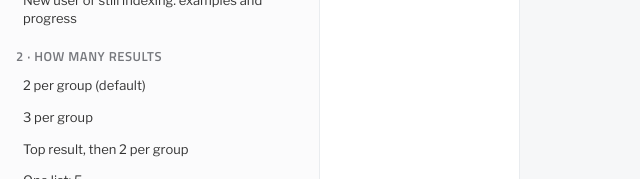
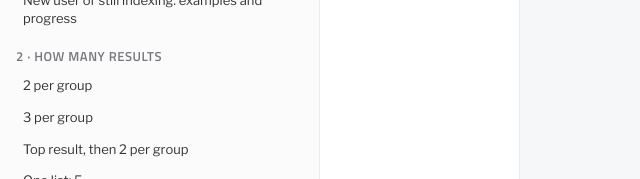
Before and after one commit to vanacart/semantic-search-prototype, a plain HTML site: page typeahead.html in a window 1280 px wide. Shown: the part 452-631 px from the top of the page, 0-640 px from the left. Drawn offline with nearby package versions, Linux system fonts and the light colour scheme.

Commit message:
Remove 'default' labels and add matching scenarios so no option is singled out
Co-Authored-By: Claude Opus 5.5 <noreply@anthropic.com>

```diff
--- a/typeahead.html
+++ b/typeahead.html
@@ -642,7 +642,7 @@ function readVariants() {
 }
 
 // ===================================================================
-// Scenarios (left panel). Values not listed fall back to the baseline.
+// Scenarios (left panel). Values not listed use the first option of each variant (a starting point, not a recommendation).
 // ===================================================================
 const SCENARIOS = [
   { section: 'Start here', items: [
@@ -664,14 +664,15 @@ const SCENARIOS = [
       about: { title: 'Someone new, or still indexing', body: 'Nothing opened yet, or the index is still building. Falls back to examples and is honest about progress.', works: 'Never an empty menu.', watch: 'Needs a rule for switching to recent items.' } },
   ] },
   { section: '2 · How many results', items: [
-    { id: 'n-2', name: '2 per group (default)', values: {}, query: 'cmmc assessment evid', about: { title: '2 per group', body: 'Up to two from each group: Mail, Documents, Chats, Other.', works: 'Every group gets a turn and the list stays short.', watch: 'A strong third email loses its spot to a weaker file.' } },
+    { id: 'n-2', name: '2 per group', values: {}, query: 'cmmc assessment evid', about: { title: '2 per group', body: 'Up to two from each group: Mail, Documents, Chats, Other.', works: 'Every group gets a turn and the list stays short.', watch: 'A strong third email loses its spot to a weaker file.' } },
     { id: 'n-3', name: '3 per group', values: { 'menu.count': '3 per group' }, query: 'cmmc assessment evid', about: { title: '3 per group', body: 'Up to three from each group.', works: 'Shows at a glance where things live.', watch: 'With four groups this is about 715px tall, past the bottom of a laptop.' } },
     { id: 'n-top', name: 'Top result, then 2 per group', values: { 'menu.count': 'Top result + 2 per group' }, query: 'cmmc assessment evid', about: { title: 'Top result, then 2 per group', body: 'The single best match first, wherever it lives, then the groups.', works: 'The best answer is one Enter away, and it still groups.', watch: 'The tallest option. The top result must be clearly better.' } },
     { id: 'n-5', name: 'One list: 5', values: { 'menu.count': 'One list: 5' }, query: 'cmmc assessment evid', about: { title: '5 results', body: 'What the primer suggests (R17). Quickest to scan.', watch: 'Only one or two items from each group make it in.' } },
     { id: 'n-7', name: 'One list: 7', values: { 'menu.count': 'One list: 7' }, query: 'cmmc assessment evid', about: { title: '7 results', body: 'A middle option.', works: 'Room for mail, documents and a chat.' } },
     { id: 'n-10', name: 'One list: 10', values: { 'menu.count': 'One list: 10' }, query: 'cmmc assessment evid', about: { title: '10 results', body: 'Most choices before the full page.', watch: 'Runs past the bottom of a 13-inch laptop. Feels like a results page in a pop-up.' } },
     { id: 'n-person', name: 'A person takes a row', values: {}, query: 'dana', about: { title: 'A person takes a row', body: 'Searching a name: the person comes first, then grouped results.', works: 'Finding a person’s mail is one click.', watch: 'Decide whether people count toward the limit.' } },
-    { id: 'n-words', name: 'Heading wording: count on the link', values: { 'menu.headings': 'Mail · See all 21' }, query: 'cmmc assessment evid', about: { title: 'Heading wording', body: 'The count moves onto the link (“See all 12”). Compare with the default, “Mail (12)”.' } },
+    { id: 'n-brackets', name: 'Heading wording: count in brackets', values: {}, query: 'cmmc assessment evid', about: { title: 'Heading wording', body: 'The count sits next to the group name in brackets (“Mail (12)”). Compare with the count on the link.' } },
+    { id: 'n-words', name: 'Heading wording: count on the link', values: { 'menu.headings': 'Mail · See all 21' }, query: 'cmmc assessment evid', about: { title: 'Heading wording', body: 'The count moves onto the link (“See all 12”). Compare with the count in brackets, “Mail (12)”.' } },
   ] },
   { section: '3 · Filtering', items: [
     { id: 'f-jump', name: 'Chips jump to the full results page', values: {}, query: 'cmmc assessment evid', about: { title: 'A chip opens the full results page', body: 'Click Mail, Documents, Chats or Other at the top of the menu. The results page opens, already filtered, with that group’s filters ready.', works: 'The menu stays short; the full list is one click away.' } },
@@ -697,6 +698,7 @@ const SCENARIOS = [
     { id: 'a-list', name: '→ for an action list', values: { 'results.actions': '→ for an action list' }, query: 'cmmc assessment evid', hi: 1, about: { title: 'Press → for an action list', body: 'Highlight a row and press →. The menu turns into its actions. ← goes back.', works: 'Every action reachable without a mouse.', watch: 'Nobody finds → on their own.' } },
     { id: 'a-more', name: '⋯ menu, changes by type', values: { 'results.actions': '⋯ menu on the row' }, query: 'cmmc assessment evid', hi: 1, about: { title: 'The menu changes with the type of result', body: 'Open ⋯ on a PreVeil file, then on the Slack row or the Kiwi trip. Anything that leaves PreVeil names the app.', works: 'People see before clicking whether they stay in PreVeil.' } },
     { id: 'a-preview', name: 'Preview beside the menu', values: { 'results.actions': 'Preview beside the menu' }, query: 'cmmc assessment evid', about: { title: 'Preview beside the menu', body: 'Highlighting a result shows a preview with the passage that matched.', works: 'Check it’s the right file before opening it.', watch: 'About 1000px wide; decrypting on every arrow key may be slow.' } },
+    { id: 'a-src1', name: 'Source under the date', values: {}, query: 'cmmc assessment evid', about: { title: 'Source under the date', body: 'The source sits under the date on every row.', works: 'Quiet, and lines up so people can scan down the sources.', watch: 'Says where it is from, not where clicking takes you.' } },
     { id: 'a-src2', name: 'Source and location in the second line', values: { 'results.source': 'In the second line' }, query: 'cmmc assessment evid', about: { title: 'Source and location in the second line', body: 'The second line starts with the source and where it lives.', works: 'Answers “and the source”: the folder or channel.', watch: 'Less of the matched passage shows.' } },
     { id: 'a-src3', name: 'Mark what leaves PreVeil', values: { 'results.source': 'Mark what leaves PreVeil' }, query: 'cmmc assessment evid', hi: 2, about: { title: 'Mark anything that leaves PreVeil', body: 'Outside sources get an open-in-app icon. The highlighted row says where it opens.', works: 'Answers “where will this take me” at the moment of choosing.', watch: 'With many connected apps, most rows get the icon.' } },
     { id: 'a-aiq', name: 'Ask AI about the search', values: { 'ai.inMenu': 'Also about the search' }, query: 'what evidence is missing for the assessment?', about: { title: 'Ask AI about the search', body: 'When the search reads like a question, the last row offers to ask AI.', watch: 'Many searches look like questions, so this could get used a lot. AI never runs until someone clicks.' } },
@@ -945,7 +947,7 @@ function resultsHtml() {
   if (S.menuGroup && V.second === 'Tabs + filter chips') {
     h += `<div class="tabs">${['All', ...GROUPS].map(g => `<button class="tab ${(S.menuGroup || 'All') === g ? 'on' : ''}" data-chip="${g}">${g} (${g === 'All' ? total : counts[g]})</button>`).join('')}</div>`;
   }
-  // Quiet close-match line (preferred approach)
+  // Quiet close-match line
   const onlyFuzzy = [...res.fuzzyTokens].filter(t => !res.exactSomewhere.has(t));
   if (V.dym !== 'Live while typing' && onlyFuzzy.length && res.pq.tokens.length <= 2 && total) h += `<div class="note-line" data-testid="close-matches">No exact match for “${esc(onlyFuzzy.join(' '))}”. Showing close matches.</div>`;
   // People
```
